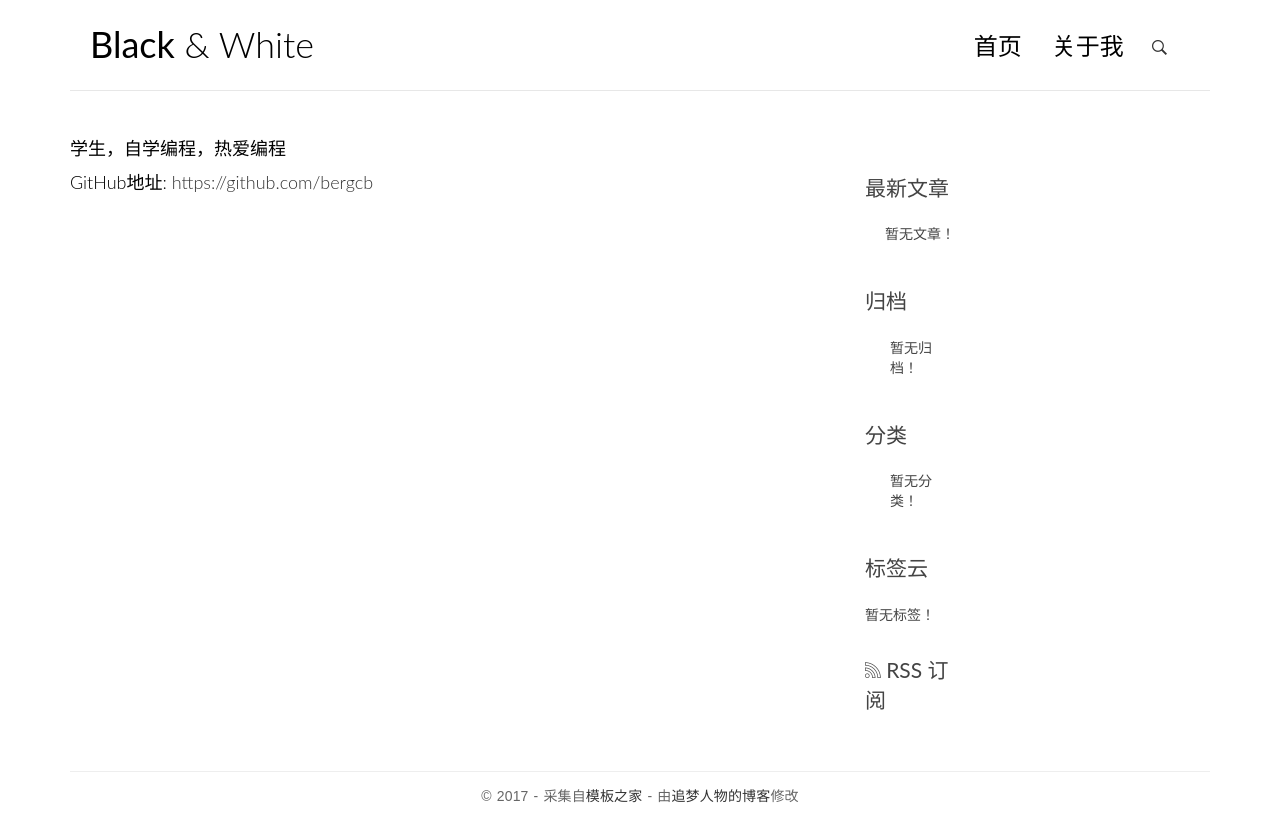
After one commit to bergcb/mysite, a Django app: page /profile/ in a window 1280 px wide. The commit adds this page. Run offline with Django 3.2, Linux system fonts and the light colour scheme; data that the repository does not hold is empty; some libraries are stand-ins or nearby versions.

Commit message:
修改文章详情页评论数显示错误的bug，加入profile页面

```diff
--- a/blog/urls.py
+++ b/blog/urls.py
@@ -10,5 +10,6 @@ urlpatterns = [
     url(r'^archives/(?P<year>[0-9]{4})/(?P<month>[0-9]{1,2})/$', views.ArchivesView.as_view(), name='archives'),
     url(r'^category/(?P<pk>[0-9]+)/$', views.CategoryView.as_view(), name='category'),
     url(r'^tag/(?P<pk>[0-9]+)/$', views.TagView.as_view(), name='tag'),
+    url(r'^profile/$',views.profile,name='profile')
     # url(r'^search/$', views.search, name='search'),
 ]
--- a/blog/views.py
+++ b/blog/views.py
@@ -6,6 +6,10 @@ from django.utils.text import slugify
 from markdown.extensions.toc import TocExtension
 import markdown
 from django.db.models import Q
+
+
+def profile(request):
+    return render(request,'blog/profile.html')
 
 
 def search(request):
--- a/templates/base.html
+++ b/templates/base.html
@@ -44,9 +44,9 @@
                     <div class="collapse navbar-collapse" id="bs-example-navbar-collapse-1">
                         <ul class="nav navbar-nav navbar-right">
                             <li class="cl-effect-11"><a href="{% url 'blog:index'%}" data-hover="首页">首页</a></li>
-                            <li class="cl-effect-11"><a href="full-width.html" data-hover="博客">博客</a></li>
-                            <li class="cl-effect-11"><a href="about.html" data-hover="关于">关于</a></li>
-                            <li class="cl-effect-11"><a href="contact.html" data-hover="联系">联系</a></li>
+                            <!--<li class="cl-effect-11"><a href="{% url 'blog:index'%}" data-hover="博客">博客</a></li>-->
+                            <li class="cl-effect-11"><a href="{% url 'blog:profile'%}" data-hover="关于">关于我</a></li>
+                            <!--<li class="cl-effect-11"><a href="contact.html" data-hover="联系">联系</a></li>-->
                         </ul>
                     </div><!-- /.navbar-collapse -->
                 </nav>
--- a/templates/blog/detail.html
+++ b/templates/blog/detail.html
@@ -50,7 +50,7 @@
         </div>    <!-- row -->
     </form>
     <div class="comment-list-panel">
-        <h3>评论列表，共 <span>4</span> 条评论</h3>
+        <h3>评论列表，共 <span>{{ post.comment_set.count }}</span> 条评论</h3>
         <ul class="comment-list list-unstyled">
             {% for comment in comment_list%}
             <li class="comment-item">
--- /dev/null
+++ b/templates/blog/profile.html
@@ -0,0 +1,11 @@
+{% extends 'base.html' %}>
+{% block main %}
+
+
+<div class="entry-content clearfix">
+    学生，自学编程，热爱编程
+    <br>
+    GitHub地址:  <a href="https://github.com/bergcb">https://github.com/bergcb</a>
+</div>
+
+{% endblock main %}
```
